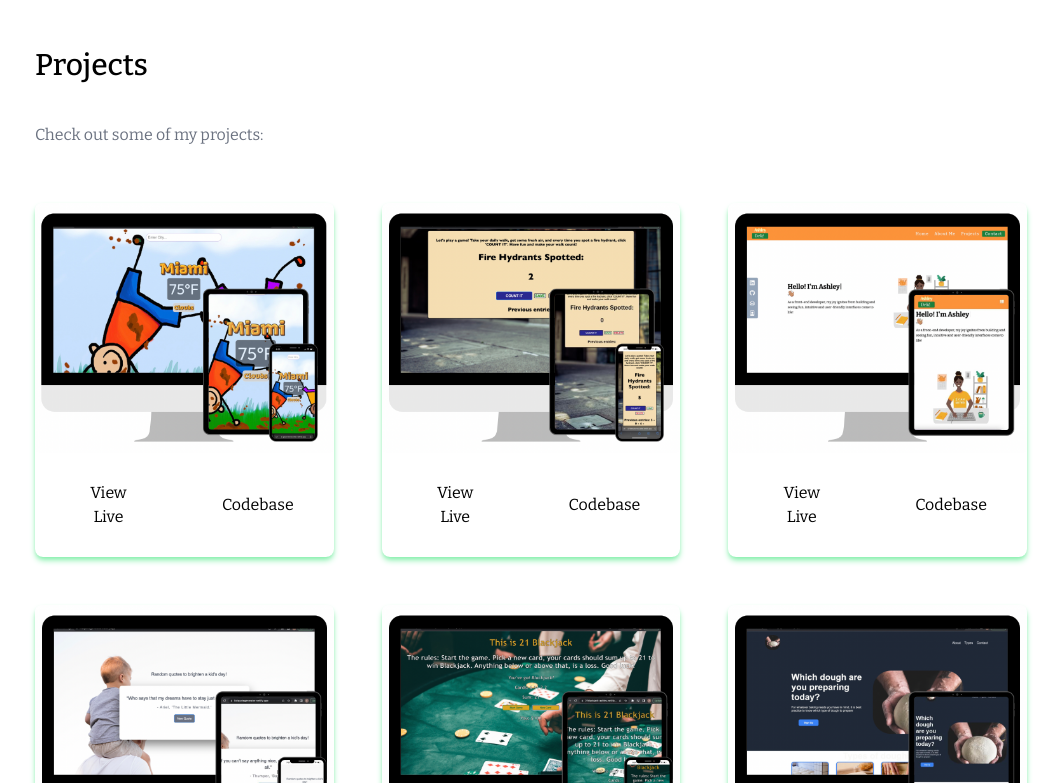
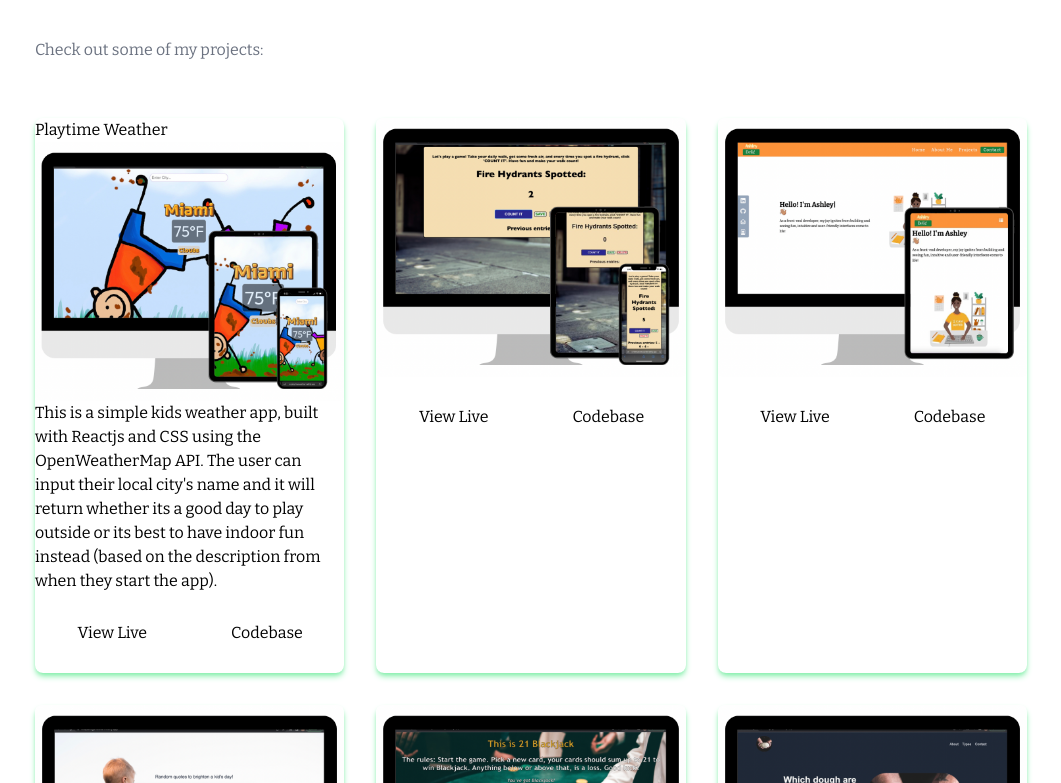
Before and after one commit to ashleydelic/portfolio-site, a React (Create React App) app: page / in a window 1280 px wide. Shown: the part 1657-2440 px from the top of the page, without its empty margins (109-1170 px from the left). Built offline with nearby package versions, Linux system fonts and the light colour scheme; a web font is replaced by a local one.

Commit message:
project card title, body and links test

```diff
--- a/src/App.js
+++ b/src/App.js
@@ -3,8 +3,9 @@ import NavBar from './components/NavBar'
 import Home from './components/Home'
 import SocialLinks from './components/SocialLinks'
 import About from './components/About'
-import Projects
- from './components/Projects'
+import Projects from './components/Projects'
+import Toolkit from './components/Toolkit'
+
 function App() {
   return (
   <div>
@@ -12,6 +13,7 @@ function App() {
     <Home />
     <About />
     <Projects />
+    <Toolkit />
 
     <SocialLinks />
   </div>
--- a/src/components/Projects.js
+++ b/src/components/Projects.js
@@ -13,7 +13,11 @@ const Projects = () => {
     const portfolio = [
         {
             id: 1,
-            src: WeatherApp
+            title: "Playtime Weather",
+            body: "This is a simple kids weather app, built with Reactjs and CSS using the OpenWeatherMap API. The user can input their local city's name and it will return whether its a good day to play outside or its best to have indoor fun instead (based on the description from when they start the app).",
+            src: WeatherApp,
+            liveLink: "https://playtimeweather.netlify.app/",
+            codeLink: "https://github.com/ashleydelic/play-weather-app"
         },
         {
             id: 2,
@@ -46,15 +50,17 @@ const Projects = () => {
           </div>
 
 
-<div className='grid sm:grid-cols-2 md:grid-cols-3 gap-12 px-12 sm:px-0'>
+<div className='grid sm:grid-cols-2 md:grid-cols-3 gap-8 px-12 sm:px-0'>
 
 {
-              portfolio.map(({id, src}) => (
+              portfolio.map(({id, title, src, body, liveLink, codeLink}) => (
                 <div key={id} className='shadow-md shadow-green-300 rounded-lg'>
-                <img src={src} alt="weather app" className='rounded-md duration-200 hover:scale-105' />
+                    {title}
+                <img src={src} alt="" className='rounded-md duration-200 hover:scale-105' />
+                {body}
                 <div className='flex items-center justify-center'>
-                    <button className=' w-1/2 px-6 py-3 m-4 duration-200 hover:scale-105'>View Live</button>
-                    <button className=' w-1/2 px-6 py-3 m-4 duration-200 hover:scale-105'>Codebase</button>
+                    <button className=' w-1/2 px-6 py-3 m-4 duration-200 hover:scale-105'><a href={liveLink} target="_blank">View Live</a></button>
+                    <button className=' w-1/2 px-6 py-3 m-4 duration-200 hover:scale-105'><a href={codeLink} target="_blank">Codebase</a></button>
                 </div>
 
             </div>
--- a/src/components/Toolkit.js
+++ b/src/components/Toolkit.js
@@ -4,7 +4,11 @@ import { SiJavascript, SiGit, SiReact, SiHtml5, SiCss3, SiTailwindcss, SiFigma,
 const Toolkit = () => {
   return (
     <div>
-
+      <div>
+        <div>
+          <p></p>
+        </div>
+      </div>
     </div>
   )
 }
```
